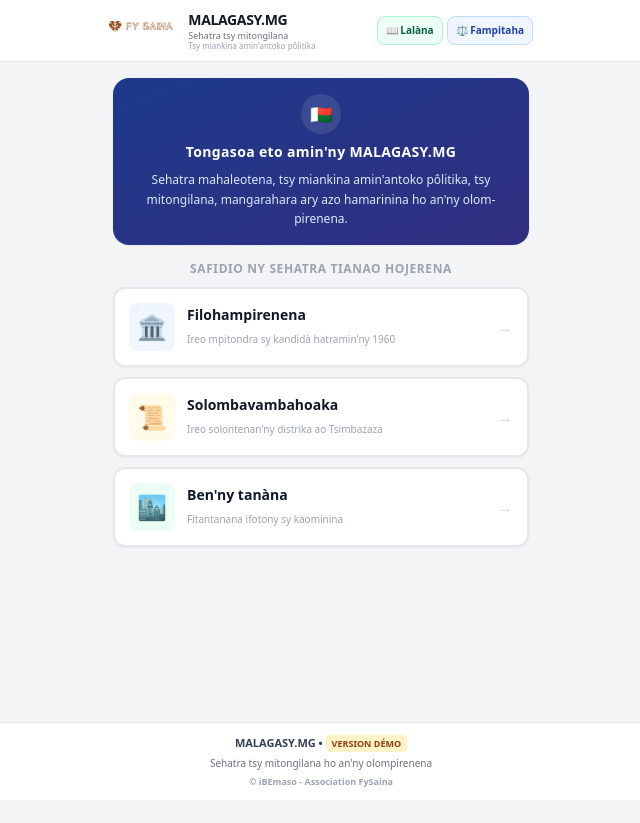
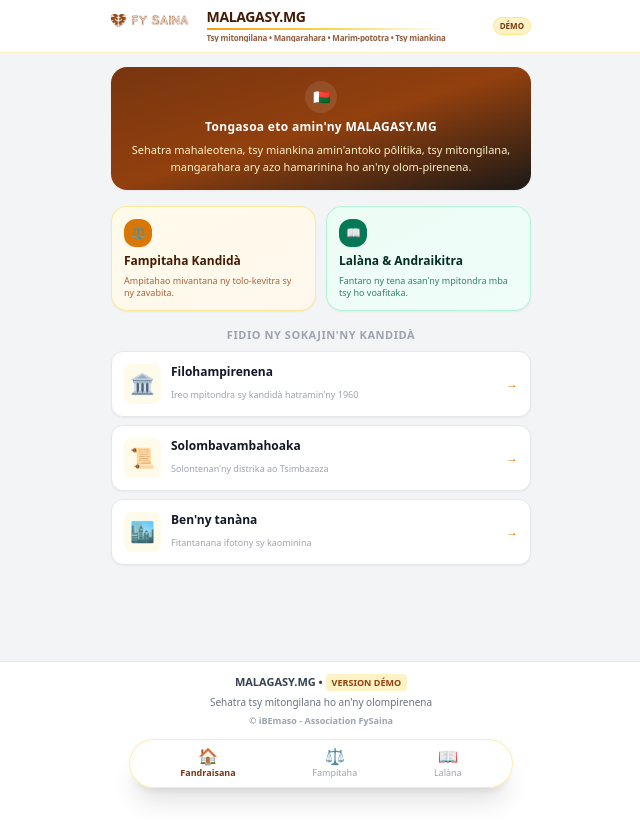
Before and after one commit to iBEEye/MALAGASY.MG, a plain HTML site: page index.html in a window 1280 px wide. Shown: the whole page, without its empty margins (319-959 px from the left). Before the commit the page ends 800 px from the top, so only its background shows below. Drawn offline with nearby package versions, Linux system fonts and the light colour scheme.

Commit message:
Add files via upload

```diff
--- a/index.html
+++ b/index.html
@@ -12,90 +12,106 @@
 </head>
 <body class="bg-gray-100 text-gray-800 font-sans min-h-screen flex flex-col">
 
-  <!-- LOHA-PEJY (NOHAVAOZINA) -->
-  <header class="bg-white border-b border-gray-200 sticky top-0 z-20">
-    <div class="max-w-md mx-auto px-3 py-2.5 flex items-center justify-between gap-2">
-      <!-- Ankavia: Logo kely sy Lohateny misy andalana 2 -->
-      <div class="flex items-center space-x-2 min-w-0">
-        <img src="images/logo_fysaina.png" alt="Fy Saina" class="h-5 object-contain flex-shrink-0" onerror="this.style.display='none'">
-        <div class="leading-tight min-w-0">
-          <h1 class="text-sm font-black text-gray-900 tracking-tight">MALAGASY.MG</h1>
-          <p class="text-[9px] text-gray-500 truncate">Sehatra tsy mitongilana</p>
-          <p class="text-[8px] text-gray-400 truncate">Tsy miankina amin'antoko pôlitika</p>
+  <!-- LOHA-PEJY FY SAINA (MADIO SY KANTO) -->
+  <header class="bg-white/95 backdrop-blur-sm border-b border-amber-100 sticky top-0 z-20">
+    <div class="max-w-md mx-auto px-3.5 py-2.5 flex items-center justify-between">
+      <div class="flex items-center space-x-2.5 min-w-0">
+        <img src="images/logo_fysaina.png" alt="Fy Saina" class="h-6 object-contain flex-shrink-0" onerror="this.style.display='none'">
+        <div class="min-w-0">
+          <h1 class="text-sm font-black text-amber-950 tracking-tight leading-none">MALAGASY.MG</h1>
+          <!-- Tsipika manify miloko ambre/volamena -->
+          <div class="w-full h-[1.5px] bg-gradient-to-r from-amber-500 via-amber-300 to-transparent my-1"></div>
+          <p class="text-[8px] font-bold text-amber-900/80 leading-none truncate tracking-tight">
+            Tsy mitongilana • Mangarahara • Marim-pototra • Tsy miankina
+          </p>
         </div>
       </div>
-
-      <!-- Ankavanana: Bokotra kely mirindra (Lalàna sy Fampitaha) -->
-      <div class="flex items-center space-x-1 flex-shrink-0">
-        <a href="fanabeazana.html" class="text-[10px] bg-emerald-50 text-emerald-800 border border-emerald-200 font-bold px-2 py-1.5 rounded-lg flex items-center space-x-1 hover:bg-emerald-100">
-          <span>📖 Lalàna</span>
-        </a>
-        <a href="ampitahao.html" class="text-[10px] bg-blue-50 text-blue-800 border border-blue-200 font-bold px-2 py-1.5 rounded-lg flex items-center space-x-1 hover:bg-blue-100">
-          <span>⚖️ Fampitaha</span>
-        </a>
-      </div>
+      <span class="text-[8px] bg-amber-100 text-amber-900 font-extrabold px-1.5 py-0.5 rounded-full border border-amber-200 flex-shrink-0">
+        DÉMO
+      </span>
     </div>
   </header>
 
-  <!-- VONTOM-PEJY (ACCUEIL & MENU PRINCIPAL) -->
-  <main class="flex-grow max-w-md mx-auto w-full px-4 py-4 space-y-4">
+  <!-- VONTOM-PEJY (ACCUEIL KANTO) -->
+  <main class="flex-grow max-w-md mx-auto w-full px-3.5 py-3.5 space-y-4 pb-24">
 
-    <!-- TENY FANDRAISANA (HERO BANNER) -->
-    <div class="bg-gradient-to-br from-blue-900 to-indigo-900 text-white p-4 rounded-2xl shadow-sm space-y-2 text-center">
-      <div class="w-10 h-10 bg-white/10 rounded-full mx-auto flex items-center justify-center text-lg">🇲🇬</div>
-      <h2 class="text-sm font-extrabold tracking-wide">Tongasoa eto amin'ny MALAGASY.MG</h2>
-      <p class="text-xs text-blue-100 leading-relaxed">
+    <!-- TENY FANDRAISANA -->
+    <div class="bg-gradient-to-br from-amber-900 via-amber-800 to-stone-900 text-white p-3.5 rounded-2xl shadow-sm space-y-1.5 text-center">
+      <div class="w-8 h-8 bg-white/10 rounded-full mx-auto flex items-center justify-center text-sm">🇲🇬</div>
+      <h2 class="text-xs font-black tracking-wide">Tongasoa eto amin'ny MALAGASY.MG</h2>
+      <p class="text-[11px] text-amber-100 leading-relaxed">
         Sehatra mahaleotena, tsy miankina amin'antoko pôlitika, tsy mitongilana, mangarahara ary azo hamarinina ho an'ny olom-pirenena.
       </p>
     </div>
 
-    <!-- BOKOTRA LEHIBE TELO ISAFIDIANANA (MENU PRINCIPAL) -->
-    <div class="space-y-2.5">
-      <h3 class="text-xs font-bold text-gray-400 uppercase tracking-wider text-center">Safidio ny sehatra tianao hojerena</h3>
+    <!-- IREO KARATRA LEHIBE ROA (TALAKY MASO: FAMPITAHA & LALANA) -->
+    <div class="grid grid-cols-2 gap-2.5">
+      <!-- Karatra 1: Fampitaha -->
+      <a href="ampitahao.html" class="bg-gradient-to-br from-amber-50 to-orange-50 border border-amber-200/80 hover:border-amber-400 p-3 rounded-2xl shadow-sm space-y-1.5 transition block group">
+        <div class="w-7 h-7 bg-amber-600 text-white rounded-xl flex items-center justify-center text-xs shadow-sm">
+          ⚖️
+        </div>
+        <span class="text-xs font-black text-amber-950 block group-hover:text-amber-700">Fampitaha Kandidà</span>
+        <p class="text-[9px] text-amber-800/80 leading-tight">Ampitahao mivantana ny tolo-kevitra sy ny zavabita.</p>
+      </a>
 
-      <div class="grid grid-cols-1 gap-2.5">
-        <!-- Bokotra Filohampirenena -->
-        <button onclick="mifidySokajyAccueil('Filohampirenena')" class="w-full bg-white hover:bg-blue-50 border-2 border-gray-200 hover:border-blue-600 p-3.5 rounded-xl shadow-sm flex items-center justify-between transition group text-left">
-          <div class="flex items-center space-x-3">
-            <span class="text-2xl p-2 bg-blue-50 rounded-lg group-hover:bg-blue-100">🏛️</span>
+      <!-- Karatra 2: Lalàna -->
+      <a href="fanabeazana.html" class="bg-gradient-to-br from-emerald-50 to-teal-50 border border-emerald-200/80 hover:border-emerald-400 p-3 rounded-2xl shadow-sm space-y-1.5 transition block group">
+        <div class="w-7 h-7 bg-emerald-700 text-white rounded-xl flex items-center justify-center text-xs shadow-sm">
+          📖
+        </div>
+        <span class="text-xs font-black text-emerald-950 block group-hover:text-emerald-800">Lalàna & Andraikitra</span>
+        <p class="text-[9px] text-emerald-800/80 leading-tight">Fantaro ny tena asan'ny mpitondra mba tsy ho voafitaka.</p>
+      </a>
+    </div>
+
+    <!-- BOKOTRA LEHIBE TELO ISAFIDIANANA NY KANDIDA -->
+    <div class="space-y-2">
+      <h3 class="text-[11px] font-bold text-gray-400 uppercase tracking-wider text-center">Fidio ny sokajin'ny kandidà</h3>
+
+      <div class="grid grid-cols-1 gap-2">
+        <!-- Filohampirenena -->
+        <button onclick="mifidySokajyAccueil('Filohampirenena')" class="w-full bg-white hover:bg-amber-50/50 border border-gray-200 hover:border-amber-600 p-3 rounded-xl shadow-sm flex items-center justify-between transition group text-left">
+          <div class="flex items-center space-x-2.5">
+            <span class="text-xl p-1.5 bg-amber-50 rounded-lg group-hover:bg-amber-100">🏛️</span>
             <div>
-              <span class="text-sm font-extrabold text-gray-900 block group-hover:text-blue-700">Filohampirenena</span>
-              <span class="text-[10px] text-gray-400">Ireo mpitondra sy kandidà hatramin'ny 1960</span>
+              <span class="text-xs font-extrabold text-gray-900 block group-hover:text-amber-900">Filohampirenena</span>
+              <span class="text-[9px] text-gray-400">Ireo mpitondra sy kandidà hatramin'ny 1960</span>
             </div>
           </div>
-          <span class="text-gray-300 group-hover:text-blue-600 font-bold">&rarr;</span>
+          <span class="text-amber-600 font-bold text-xs">&rarr;</span>
         </button>
 
-        <!-- Bokotra Solombavambahoaka -->
-        <button onclick="mifidySokajyAccueil('Solombavambahoaka')" class="w-full bg-white hover:bg-blue-50 border-2 border-gray-200 hover:border-blue-600 p-3.5 rounded-xl shadow-sm flex items-center justify-between transition group text-left">
-          <div class="flex items-center space-x-3">
-            <span class="text-2xl p-2 bg-amber-50 rounded-lg group-hover:bg-amber-100">📜</span>
+        <!-- Solombavambahoaka -->
+        <button onclick="mifidySokajyAccueil('Solombavambahoaka')" class="w-full bg-white hover:bg-amber-50/50 border border-gray-200 hover:border-amber-600 p-3 rounded-xl shadow-sm flex items-center justify-between transition group text-left">
+          <div class="flex items-center space-x-2.5">
+            <span class="text-xl p-1.5 bg-amber-50 rounded-lg group-hover:bg-amber-100">📜</span>
             <div>
-              <span class="text-sm font-extrabold text-gray-900 block group-hover:text-blue-700">Solombavambahoaka</span>
-              <span class="text-[10px] text-gray-400">Ireo solontenan'ny distrika ao Tsimbazaza</span>
+              <span class="text-xs font-extrabold text-gray-900 block group-hover:text-amber-900">Solombavambahoaka</span>
+              <span class="text-[9px] text-gray-400">Solontenan'ny distrika ao Tsimbazaza</span>
             </div>
           </div>
-          <span class="text-gray-300 group-hover:text-blue-600 font-bold">&rarr;</span>
+          <span class="text-amber-600 font-bold text-xs">&rarr;</span>
         </button>
 
-        <!-- Bokotra Ben'ny tanàna -->
-        <button onclick="mifidySokajyAccueil('Ben\'ny tanàna')" class="w-full bg-white hover:bg-blue-50 border-2 border-gray-200 hover:border-blue-600 p-3.5 rounded-xl shadow-sm flex items-center justify-between transition group text-left">
-          <div class="flex items-center space-x-3">
-            <span class="text-2xl p-2 bg-emerald-50 rounded-lg group-hover:bg-emerald-100">🏙️</span>
+        <!-- Ben'ny tanàna -->
+        <button onclick="mifidySokajyAccueil('Ben\'ny tanàna')" class="w-full bg-white hover:bg-amber-50/50 border border-gray-200 hover:border-amber-600 p-3 rounded-xl shadow-sm flex items-center justify-between transition group text-left">
+          <div class="flex items-center space-x-2.5">
+            <span class="text-xl p-1.5 bg-amber-50 rounded-lg group-hover:bg-amber-100">🏙️</span>
             <div>
-              <span class="text-sm font-extrabold text-gray-900 block group-hover:text-blue-700">Ben'ny tanàna</span>
-              <span class="text-[10px] text-gray-400">Fitantanana ifotony sy kaominina</span>
+              <span class="text-xs font-extrabold text-gray-900 block group-hover:text-amber-900">Ben'ny tanàna</span>
+              <span class="text-[9px] text-gray-400">Fitantanana ifotony sy kaominina</span>
             </div>
           </div>
-          <span class="text-gray-300 group-hover:text-blue-600 font-bold">&rarr;</span>
+          <span class="text-amber-600 font-bold text-xs">&rarr;</span>
         </button>
       </div>
     </div>
 
     <!-- FARITRA LISITRA (MIPOTRA REHEFA MISY BOKOTRA VOAKITIKA) -->
-    <div id="faritra-lisitra" style="display: none;" class="space-y-3 pt-2">
-      <div class="flex items-center justify-between border-b border-gray-200 pb-2">
-        <h3 id="lohateny-sokajy-voafidy" class="text-xs font-black text-blue-900 uppercase"></h3>
+    <div id="faritra-lisitra" style="display: none;" class="space-y-2.5 pt-2">
+      <div class="flex items-center justify-between border-b border-gray-200 pb-1.5">
+        <h3 id="lohateny-sokajy-voafidy" class="text-xs font-black text-amber-950 uppercase"></h3>
         <button onclick="hakatonaLisitra()" class="text-[10px] text-red-500 font-bold hover:underline">✕ Hakatona</button>
       </div>
 
@@ -105,7 +121,7 @@
           type="search"
           id="fikarohana"
           placeholder="Tadiavo ny anarana na antoko na tanàna..."
-          class="w-full px-3 py-2 text-xs bg-white border border-gray-300 rounded-lg shadow-sm focus:outline-none focus:ring-2 focus:ring-blue-500"
+          class="w-full px-3 py-2 text-xs bg-white border border-gray-300 rounded-lg shadow-sm focus:outline-none focus:ring-2 focus:ring-amber-500"
         >
       </div>
 
@@ -114,8 +130,8 @@
 
   </main>
 
-  <!-- FE-PEJY (MIZARA 3 ANDALANA) -->
-  <footer class="bg-white border-t border-gray-200 py-3 mt-auto">
+  <!-- FE-PEJY (MIZARA 3 ANDALANA - NAKATRA EO AMBONIN'NY BARA FLOTTANTE) -->
+  <footer class="bg-white border-t border-gray-200 pt-3 pb-24 mt-auto">
     <div class="max-w-md mx-auto px-4 text-center space-y-1">
       <p class="text-[11px] font-bold text-gray-700">MALAGASY.MG • <span class="bg-amber-100 text-amber-800 px-1.5 py-0.5 rounded text-[9px] uppercase font-bold">Version Démo</span></p>
       <p class="text-[10px] text-gray-500">Sehatra tsy mitongilana ho an'ny olompirenena</p>
@@ -242,7 +258,23 @@
       document.getElementById("faritra-lisitra").style.display = "none";
     };
   </script>
-<!-- FAMPANDRAISANA NY SERVICE WORKER (PWA) -->
+<!-- BARA FLOTTANTE EO AMBANY FINDAY (BOTTOM NAVIGATION) -->
+  <nav class="fixed bottom-3 left-1/2 -translate-x-1/2 w-[92%] max-w-sm bg-white/95 backdrop-blur-md border border-amber-200/70 shadow-xl rounded-full py-2 px-3 flex justify-around items-center z-50">
+    <a href="index.html" class="flex flex-col items-center text-amber-900 font-bold text-[9px] space-y-0.5">
+      <span class="text-base leading-none">🏠</span>
+      <span>Fandraisana</span>
+    </a>
+    <a href="ampitahao.html" class="flex flex-col items-center text-gray-400 hover:text-amber-800 font-medium text-[9px] space-y-0.5 transition">
+      <span class="text-base leading-none">⚖️</span>
+      <span>Fampitaha</span>
+    </a>
+    <a href="fanabeazana.html" class="flex flex-col items-center text-gray-400 hover:text-amber-800 font-medium text-[9px] space-y-0.5 transition">
+      <span class="text-base leading-none">📖</span>
+      <span>Lalàna</span>
+    </a>
+  </nav>
+
+  <!-- FAMPANDRAISANA NY SERVICE WORKER (PWA) -->
   <script>
     if ('serviceWorker' in navigator) {
       window.addEventListener('load', () => {
```
